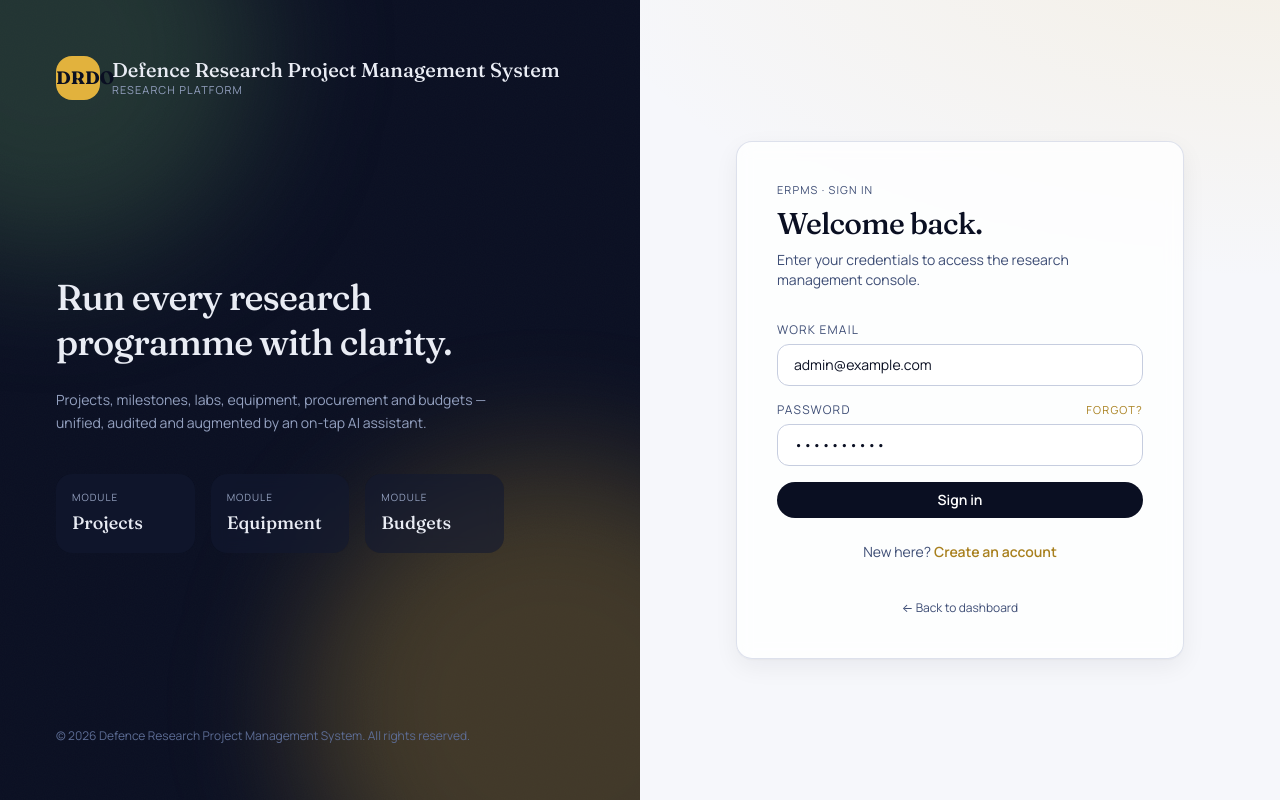
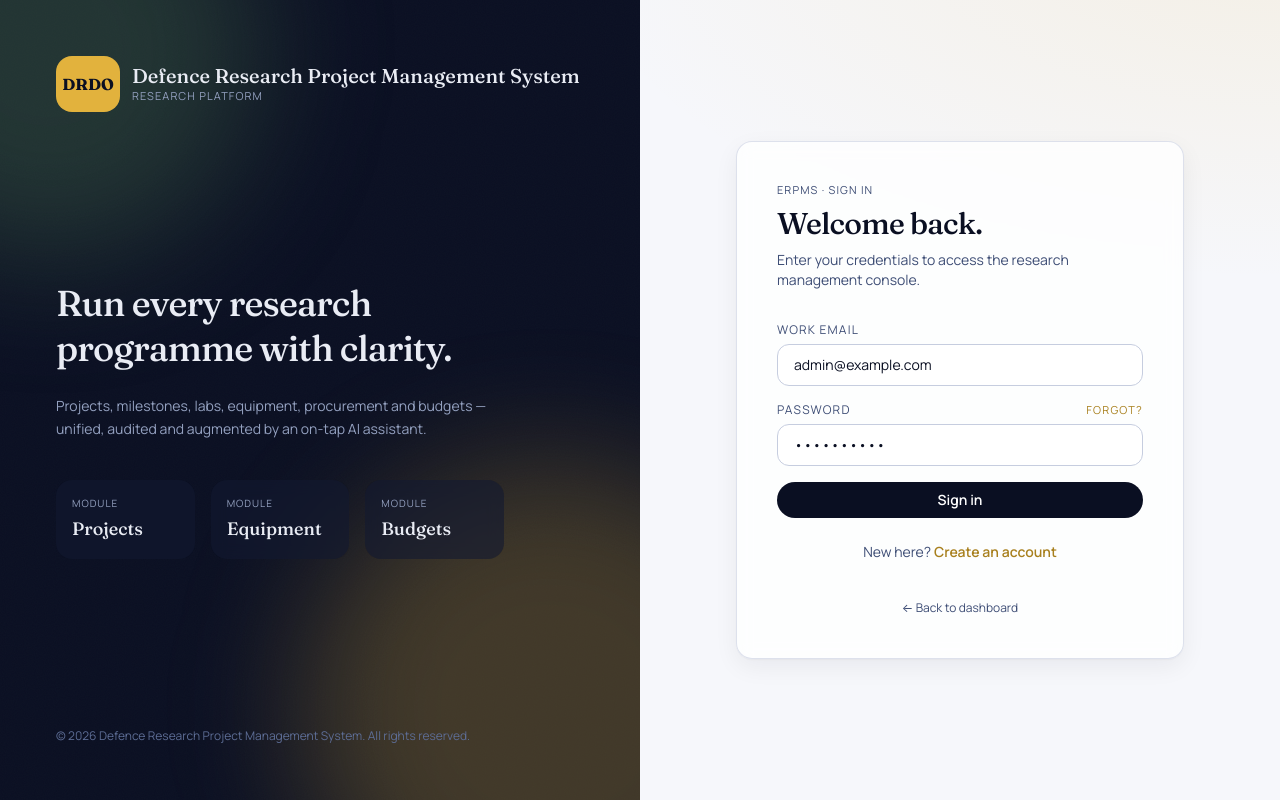
Before and after one commit to nelivadamanideep/DRP_Management_System, a React (Vite) app in the folder frontend/: page /login in a window 1280 px wide. Built offline with nearby package versions, Linux system fonts and the light colour scheme; no server answers.

Commit message:
Update AuthShell.jsx

```diff
--- a/frontend/src/components/layout/AuthShell.jsx
+++ b/frontend/src/components/layout/AuthShell.jsx
@@ -10,7 +10,7 @@ export function AuthShell({ eyebrow, title, subtitle, children, footer }) {
         <div className="absolute -top-40 -left-40 h-[420px] w-[420px] rounded-full bg-moss/30 blur-3xl" />
         <div className="relative z-10">
           <div className="flex items-center gap-3">
-            <div className="h-11 w-11 rounded-2xl bg-accent grid place-items-center text-ink-900 font-display font-bold text-lg">
+            <div className="h-14 w-16 rounded-2xl bg-accent grid place-items-center text-ink-900 font-display font-bold text-x1">
               DRDO
             </div>
             <div>
```
